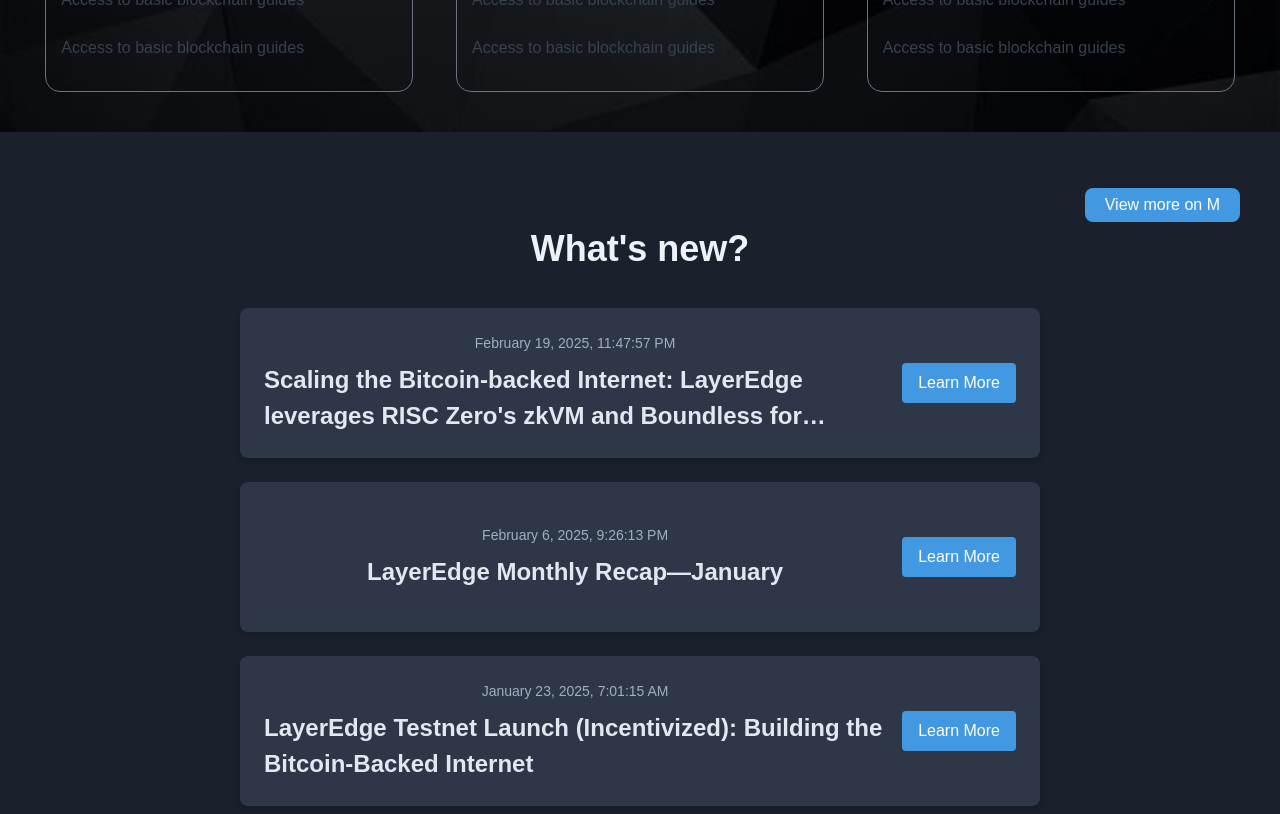
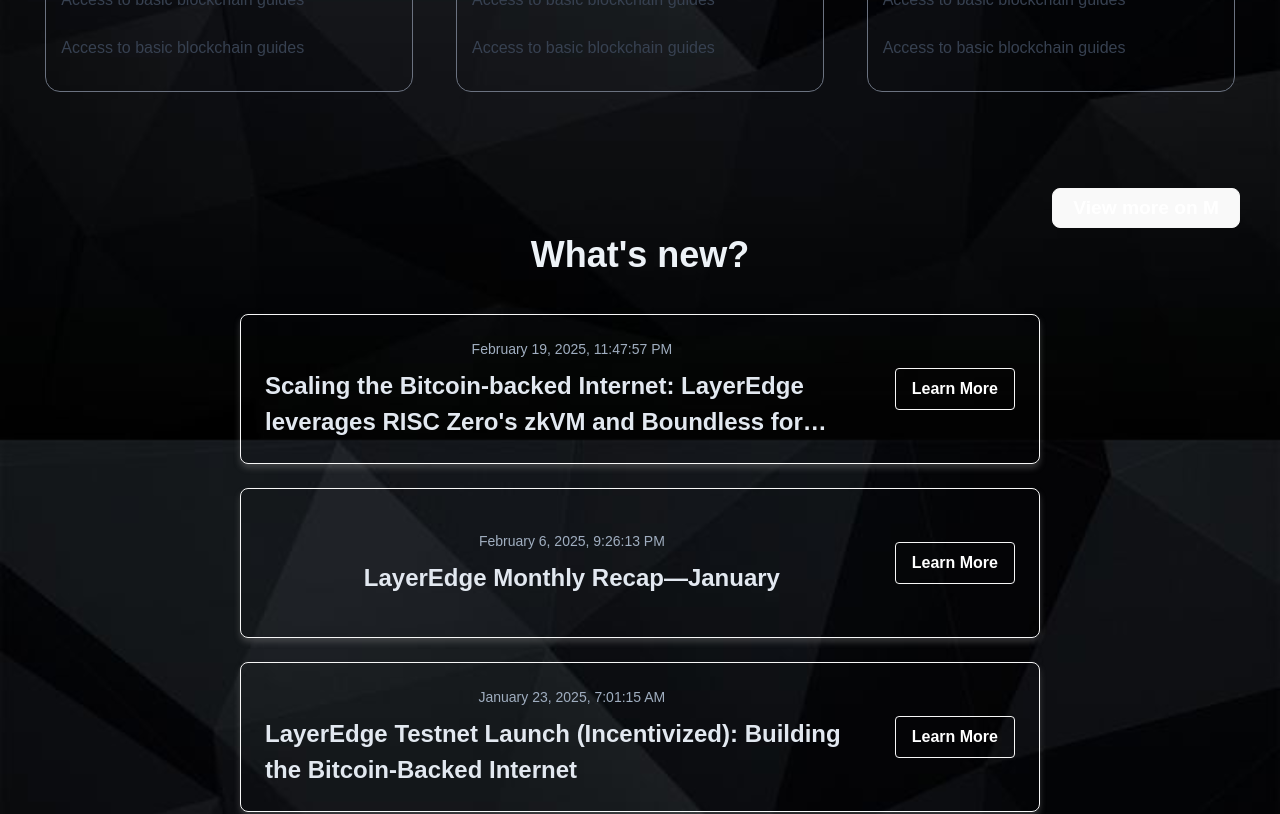
Before and after one commit to duydvps561/blockchain_ai, a React (Vite) app: page / in a window 1280 px wide. Shown: the part 1160-1974 px from the top of the page. Built offline with nearby package versions, Linux system fonts and the light colour scheme.

Commit message:
nâng cấp hiệu ứng blog

```diff
--- a/src/App.css
+++ b/src/App.css
@@ -302,10 +302,9 @@
 }
 
 /* Blog Section */
-/* Blog Section - Dark Theme */
 .blog-section {
   padding: 2.5rem;
-  background-color: #1a202c; /* Màu nền tối */
+  background-color: transparent; /* Loại bỏ màu nền */
 }
 
 .blog-title {
@@ -325,19 +324,23 @@
 .blog-card {
   width: 800px;
   padding: 1.5rem;
-  background-color: #2d3748; /* Màu nền card tối */
+  /* background-color: #2d3748;  */
   border-radius: 0.5rem;
-  box-shadow: 0 4px 6px rgba(0, 0, 0, 0.1);
-  transition: box-shadow 0.3s ease;
+  border: 1px solid #f7f7f7;
+  box-shadow: 0 4px 6px rgba(131, 131, 131, 0.381);
+  transition: box-shadow 0.3s ease, transform 0.3s ease; /* Thêm hiệu ứng chuyển đổi */
   display: flex;
   flex-direction: row;
   justify-content: space-between;
   align-items: center;
   height: 150px; /* Chiều cao cố định của các ô */
+  opacity: 0; /* Bắt đầu với độ mờ */
+  animation: fadeIn 1s forwards; /* Thêm hiệu ứng fade-in */
 }
 
 .blog-card:hover {
   box-shadow: 0 8px 16px rgba(0, 0, 0, 0.2);
+  transform: translateY(-5px); /* Thêm hiệu ứng di chuyển lên khi hover */
 }
 
 .blog-header {
@@ -366,10 +369,12 @@
 .blog-link {
   flex-shrink: 0;
   margin-left: 1rem;
-  background-color: #4299e1;
+  /* background-color: #4299e1; */
   color: #ffffff;
   padding: 0.5rem 1rem;
+  border: 1px solid #f7f7f7;
   border-radius: 0.25rem;
+  font-weight: bold;
   text-decoration: none;
   transition: background-color 0.3s ease;
 }
@@ -384,18 +389,27 @@
 }
 
 .blog-button {
-  background-color: #4299e1;
+  /* background-color: #4299e1; */
   color: #ffffff;
   padding: 0.5rem 1.25rem;
-  border: none;
+  border: 1px solid #f7f7f7;
   border-radius: 0.5rem;
   cursor: pointer;
+  font-weight: bold;
+  font-size: 1.2rem;
   transition: background-color 0.3s ease;
 }
 
 .blog-button:hover {
   background-color: #3182ce;
 }
+
+@keyframes fadeIn {
+  to {
+    opacity: 1; /* Đạt độ trong suốt đầy đủ */
+  }
+}
+
 
 /* Responsive cho màn hình nhỏ hơn */
 @media (max-width: 1024px) {
```
